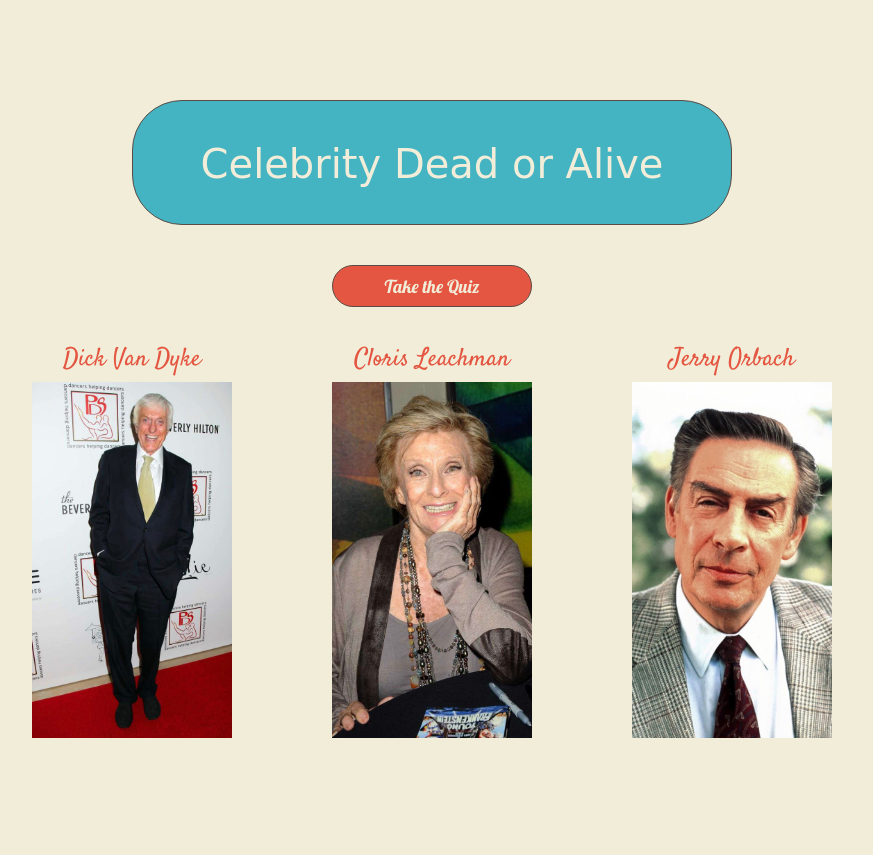
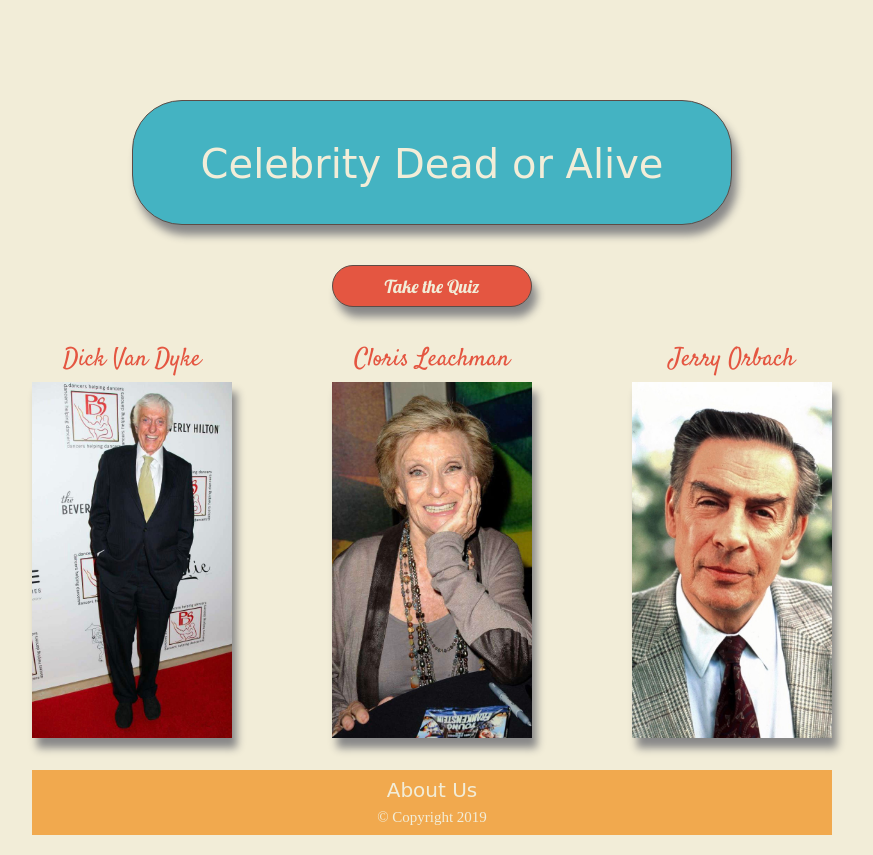
Before and after one commit to Build-Week-PT-Celebrity-Dead-Or-Alive/Marketing-Page, a plain HTML site: page index.html in a window 1280 px wide. Shown: the whole page, without its empty margins (208-1081 px from the left). Before the commit the page ends 800 px from the top, so only its background shows below. Drawn offline with Linux system fonts and the light colour scheme; a web font is replaced by a local one.

Commit message:
Added box shadow to header and button. Also added footer.

```diff
--- a/index.html
+++ b/index.html
@@ -15,7 +15,9 @@
     <div class='container'><!--  page container -->
 
         <header>
-            <h1>Celebrity Dead or Alive</h1>
+            <div class="textPadding">
+                <h1>Celebrity Dead or Alive</h1>
+            </div>
         </header>
 
         <section>
@@ -51,7 +53,8 @@
         </section>
 
         <footer>
-            <a href='#'>About Us</a>
+            <h4><a href='#'>About Us</a></h4>
+            <p>&copy; Copyright 2019</p>
         </footer>
 
     </div>
--- a/less/footer.less
+++ b/less/footer.less
@@ -0,0 +1,13 @@
+footer{
+    background: @orange;
+    margin: 20px 0px;
+    text-align: center;
+
+    h4{
+        padding-top: 10px;
+    }
+
+    p{
+        padding: 10px 0px;
+    }
+}
--- a/less/global.less
+++ b/less/global.less
@@ -22,7 +22,7 @@ html, body {
 h1{
     font-family: 'Supermercado One', cursive;
     font-size: 4rem;
-    padding-top: 43px;
+
 }
 
 h2{
@@ -37,11 +37,22 @@ h3{
 
 }
 
+h4{
+    font-family: 'Supermercado One', cursive;
+    font-size: 2rem;
+}
 
+p{
+    font-size: 1.5rem;
+}
 
 a{
     text-decoration: none;
     color: @text-color;
+
+    &:hover{
+        color: @hover-color;
+    }
 }
 
 .container {
--- a/less/header.less
+++ b/less/header.less
@@ -8,4 +8,9 @@ header{
     text-align: center;
     border: 1px solid @borders;
     border-radius: 50px;
+    box-shadow: 5px 10px 8px #888888;
 }
+
+.textPadding{
+    padding-top: 43px;
+}
--- a/less/main-content.less
+++ b/less/main-content.less
@@ -10,10 +10,12 @@ button{
     border: 1px solid @borders;
     border-radius: 25px;
     cursor: pointer;
+    box-shadow: 5px 10px 8px #888888;
 }
 img{
     width: 200px;
     margin: 10px 0px;
+    box-shadow: 5px 10px 8px #888888;
 }
 
 .flex{
--- a/less/variables.less
+++ b/less/variables.less
@@ -14,3 +14,4 @@
 @button-color: @red;
 @borders: @brown;
 @lable-text: @red;
+@hover-color: @gray;
```
Also changed, not shown: css/index.css.
